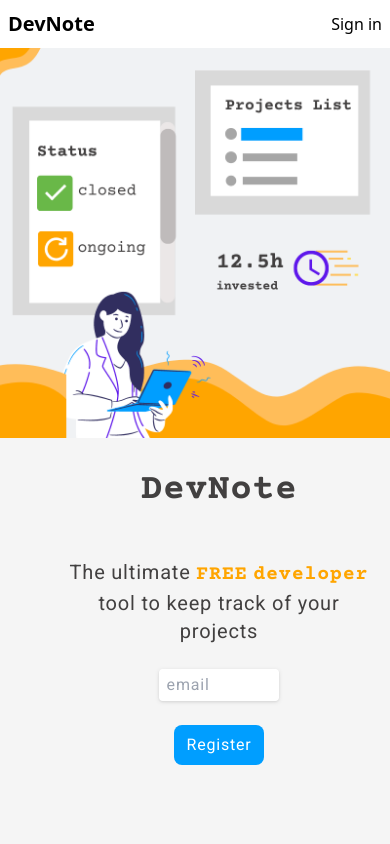
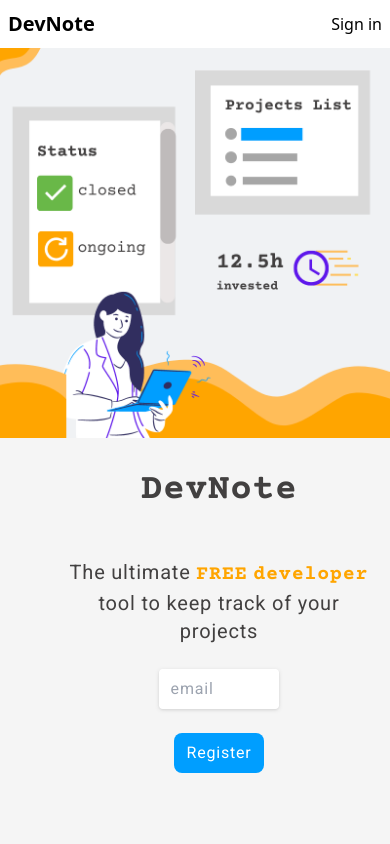
Before and after one commit to edukaki/devlist, a React (Create React App) app: page / in a window 390 px wide. Shown: the top 844 px of the page. Built offline with nearby package versions, Linux system fonts and the light colour scheme; no server answers.

Commit message:
feat(home components): create input components

```diff
--- /dev/null
+++ b/src/components/InputGeneric/index.jsx
@@ -0,0 +1,11 @@
+import React from 'react'
+
+const InputGeneric = (props) => {
+    return (
+        <input
+            className={`drop-shadow rounded py-2 px-3 ${props.margin} md:${props.placeSelf} lg:${props.width}`}
+            type={props.type} placeholder={props.placeholder}></input>
+    )
+}
+
+export default InputGeneric
--- a/src/pages/Home/index.jsx
+++ b/src/pages/Home/index.jsx
@@ -21,7 +21,7 @@ const Home = () => {
                 <div className='flex flex-col tracking-wider font-roboto space-y-6 p-5 ml-12 md:absolute md:top-10 left-10 md:w-6/12 xl:w-5/12 my-auto'>
                     <h1 className="font-courier font-bold text-4xl text-center pt-3 lg:text-5xl md:text-left lg:text-6xl">DevNote</h1>
                     <p className="text-xl text-center m-auto pt-6 sm:w-2/3 md:text-left md:m-0 lg:text-4xl">The ultimate <span className="font-courier uppercase font-bold text-orange">free</span> <span className="font-courier font-bold text-orange">developer</span> tool to keep track of your projects</p>
-                    <input className="drop-shadow rounded w-2/5 place-self-center py-1 px-2 md:place-self-start lg:w-3/4" type="email" placeholder="email"></input>
+                    <input className="drop-shadow rounded w-2/5 place-self-center py-2 px-3 md:place-self-start lg:w-3/4" type="email" placeholder="email"></input>
 
                     <ButtonGeneric bgColor="bg-blue" hoverColor="bg-sky-400" textColor="text-white" placeSelf="md:place-self-start" ringColor="ring-blue" buttonName="Register" width="w-1/2">
                     </ButtonGeneric>
```
